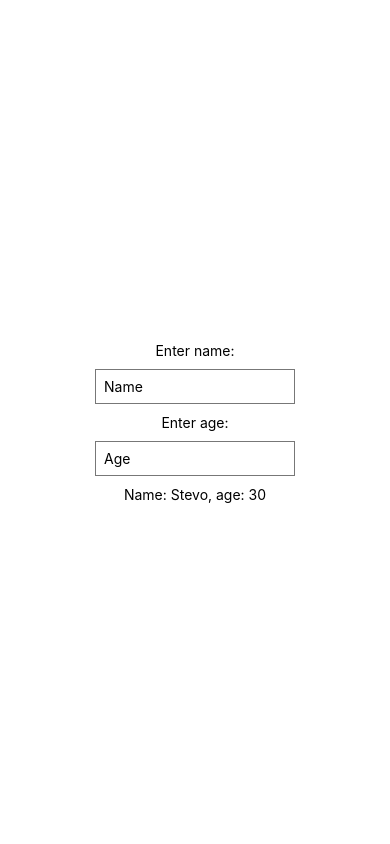
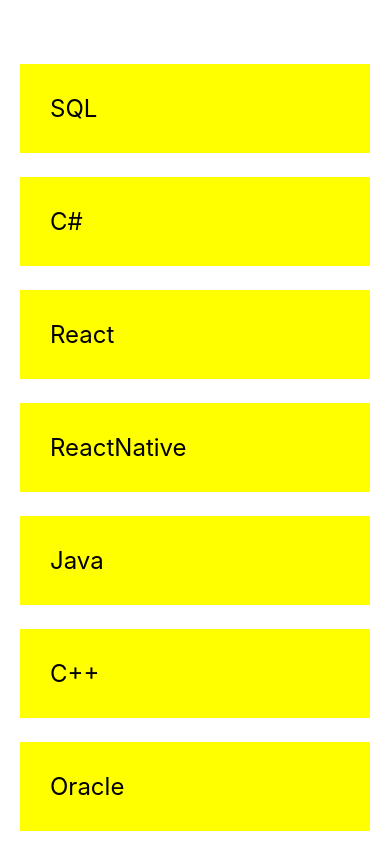
Before and after one commit to voSteshaBa/ReactNativeTest, a React Native app: screen / in a window 390 px wide. Built offline with nearby package versions, Linux system fonts and the light colour scheme.

Commit message:
ScrollView

```diff
--- a/App.js
+++ b/App.js
@@ -1,28 +1,31 @@
 import { StatusBar } from 'expo-status-bar';
 import React, {useState} from 'react';
-import { StyleSheet, Text, View, Button, TextInput } from 'react-native';
+import { StyleSheet, Text, View, ScrollView } from 'react-native';
 
 export default function App() {
-  const [name, setName] = useState('Stevo');
-  const [age, setAge] = useState('30');
+  const [people, setPeople] = useState([
+    {name: 'SQL', key: '1'},
+    {name: 'C#', key: '2'},
+    {name: 'React', key: '3'},
+    {name: 'ReactNative', key: '4'},
+    {name: 'Java', key: '5'},
+    {name: 'C++', key: '6'},
+    {name: 'Oracle', key: '7'},
+  ]);
+
 
 
   return (
     <View style={styles.container}>
-      <Text>Enter name:</Text>
-      <TextInput
-      style={styles.input}
-      placeholder='Name'
-      onChangeText={ (val) => setName(val) }/>
 
-      <Text>Enter age:</Text>
-      <TextInput
-      style={styles.input}
-      placeholder='Age'
-      keyboardType='numeric'
-      onChangeText={ (val) => setAge(val) }/>
+     <ScrollView>
+     {people.map(item => (
+         <View key={item.key}>
+           <Text style={styles.item}>{item.name}</Text>
+         </View>
+       ))}
+     </ScrollView>
 
-     <Text>Name: {name}, age: {age}</Text>
     </View>
   );
 }
@@ -31,14 +34,16 @@
   container: {
     flex: 1,
     backgroundColor: '#fff',
-    alignItems: 'center',
-    justifyContent: 'center',
+    paddingTop: 40,
+    paddingHorizontal: 20
+    //alignItems: 'center',
+    //justifyContent: 'center',
   },
-  input: {
-    borderWidth: 1,
-    borderColor: '#777',
-    padding: 8,
-    margin: 10,
-    width: 200
+  item: {
+    marginTop: 24,
+    padding: 30,
+    backgroundColor: 'yellow',
+    fontSize: 24,
+
   }
 });
```
